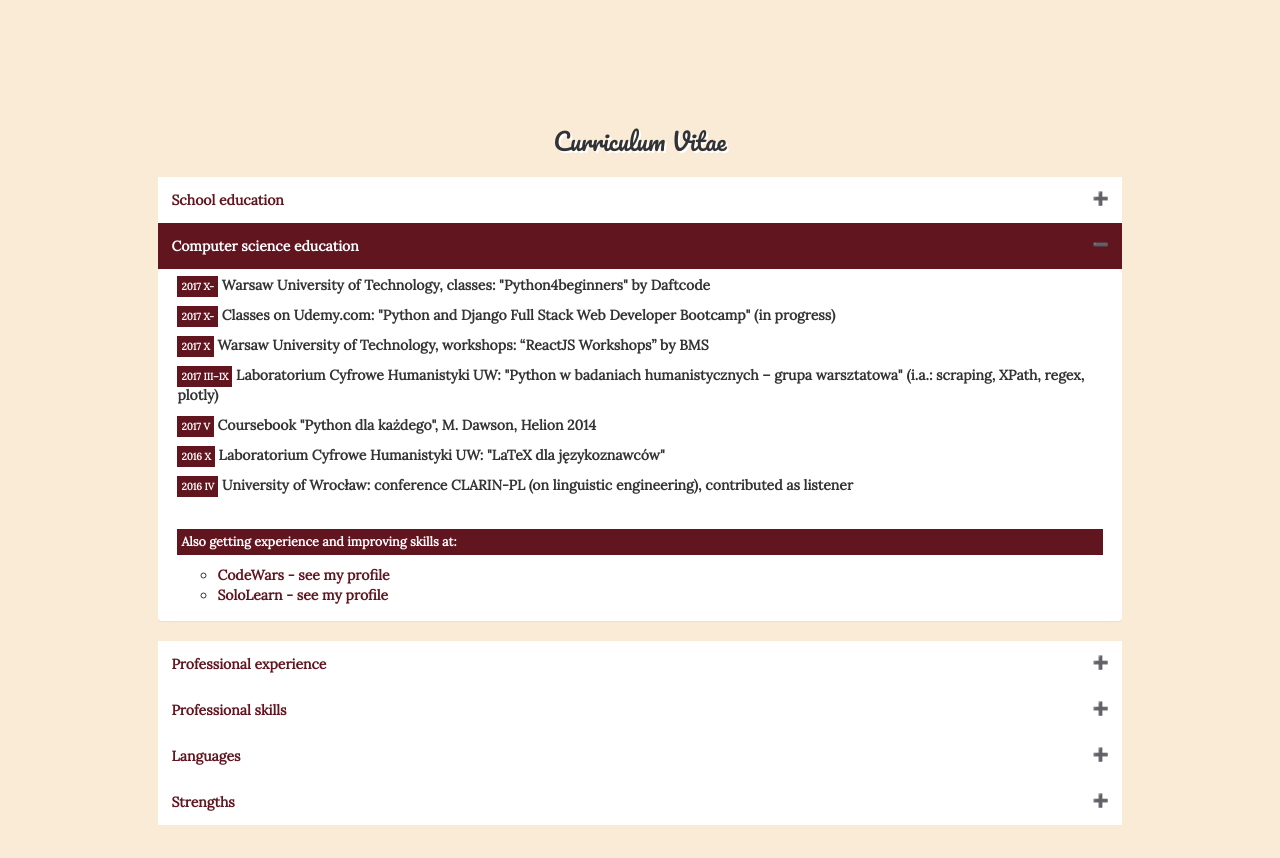
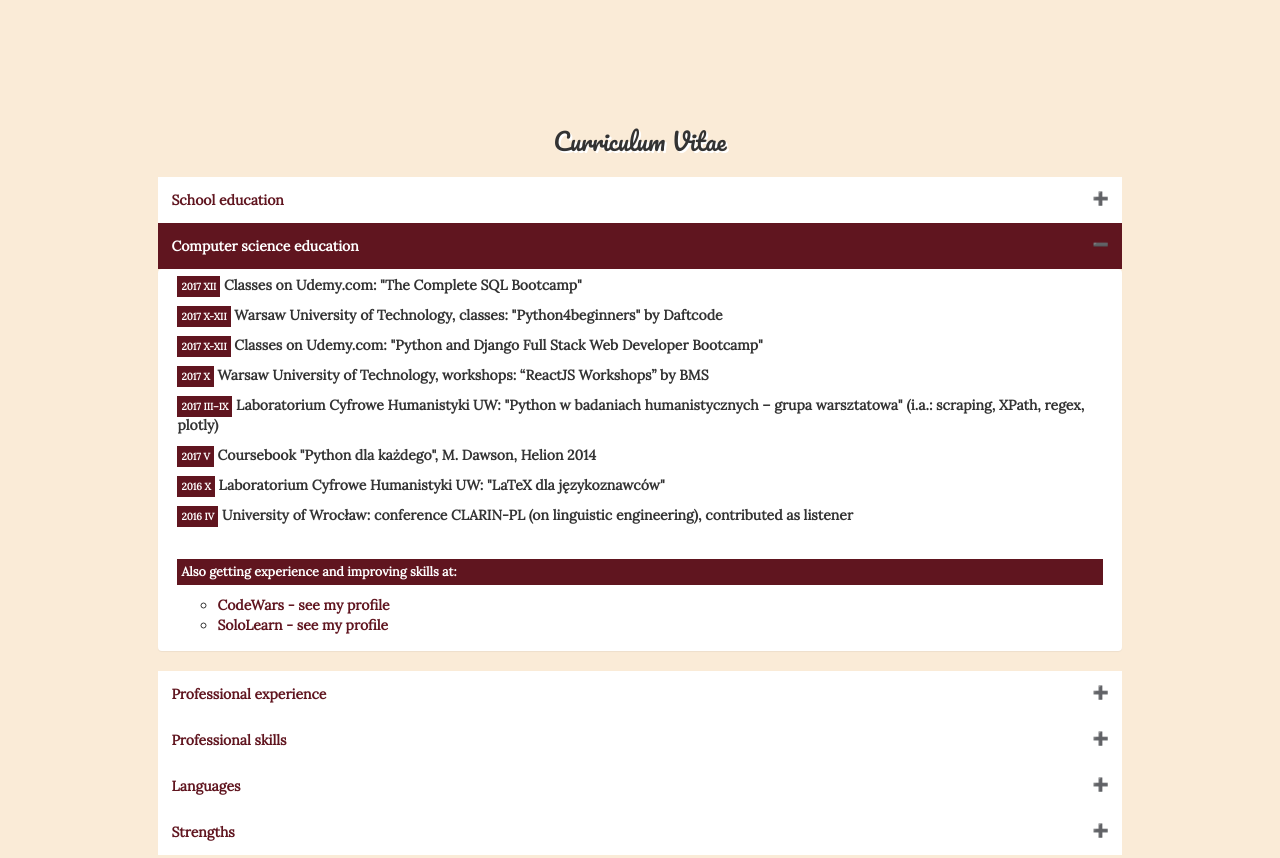
Before and after one commit to epedzich/epedzich.github.io, a plain HTML site: page index.html in a window 1280 px wide. Shown: the part 132-990 px from the top of the page. Drawn offline with nearby package versions, Linux system fonts and the light colour scheme.

Commit message:
cv update

```diff
--- a/index.html
+++ b/index.html
@@ -60,10 +60,11 @@
 
 		<button class = "accordion active">Computer science education</button>
 		<div class = "panel" style = "display: block;">
-			<p><span class = "cv_date">2017 X-</span> Warsaw University of Technology, classes: "Python4beginners" by
+			<p><span class = "cv_date">2017 XII</span> Classes on Udemy.com: "The Complete SQL Bootcamp"</p>
+			<p><span class = "cv_date">2017 X-XII</span> Warsaw University of Technology, classes: "Python4beginners" by
 				Daftcode</p>
-			<p><span class = "cv_date">2017 X-</span> Classes on Udemy.com: "Python and Django Full Stack Web Developer
-				Bootcamp" (in progress)</p>
+			<p><span class = "cv_date">2017 X-XII</span> Classes on Udemy.com: "Python and Django Full Stack Web Developer
+				Bootcamp"</p>
 			<p><span class = "cv_date">2017 X</span> Warsaw University of Technology, workshops: “ReactJS Workshops” by BMS</p>
 			<p><span class = "cv_date">2017 III–IX</span> Laboratorium Cyfrowe Humanistyki UW: "Python w badaniach
 				humanistycznych – grupa warsztatowa" (i.a.: scraping, XPath, regex, plotly)</p>
```
